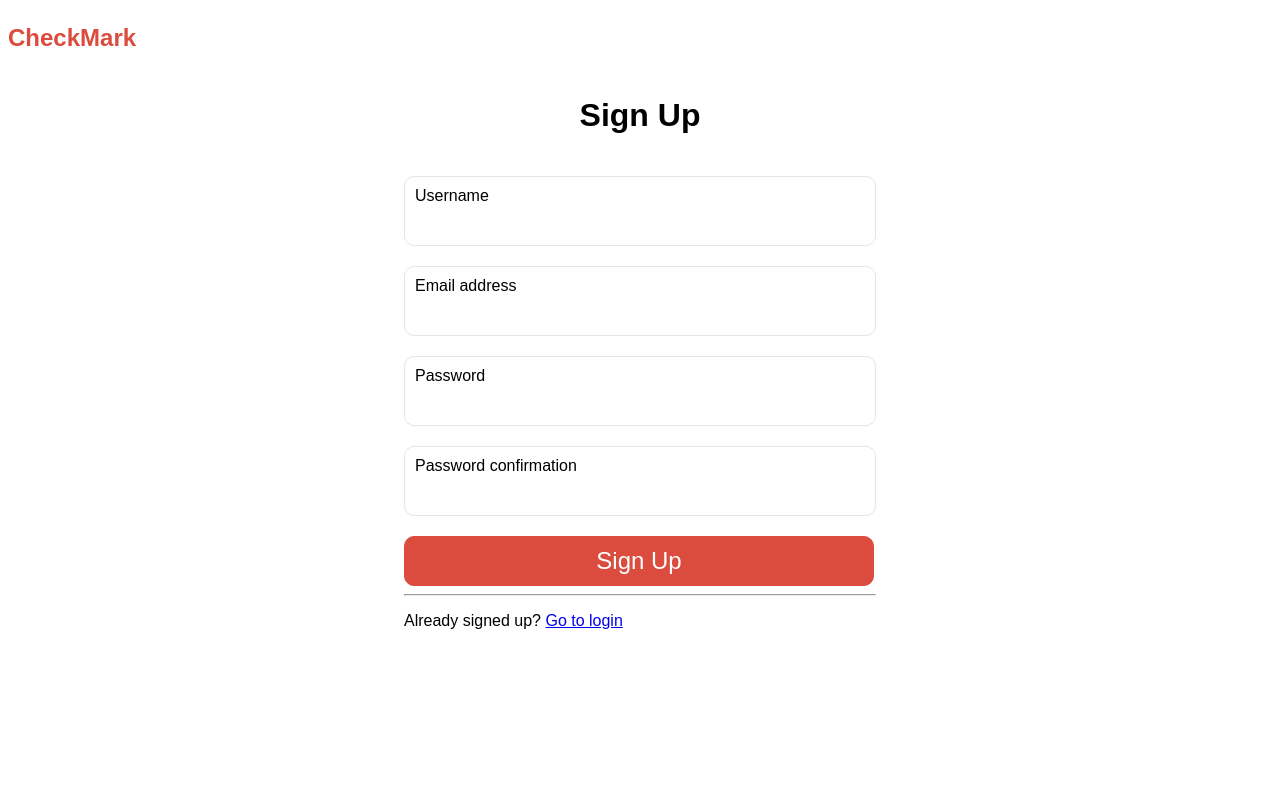
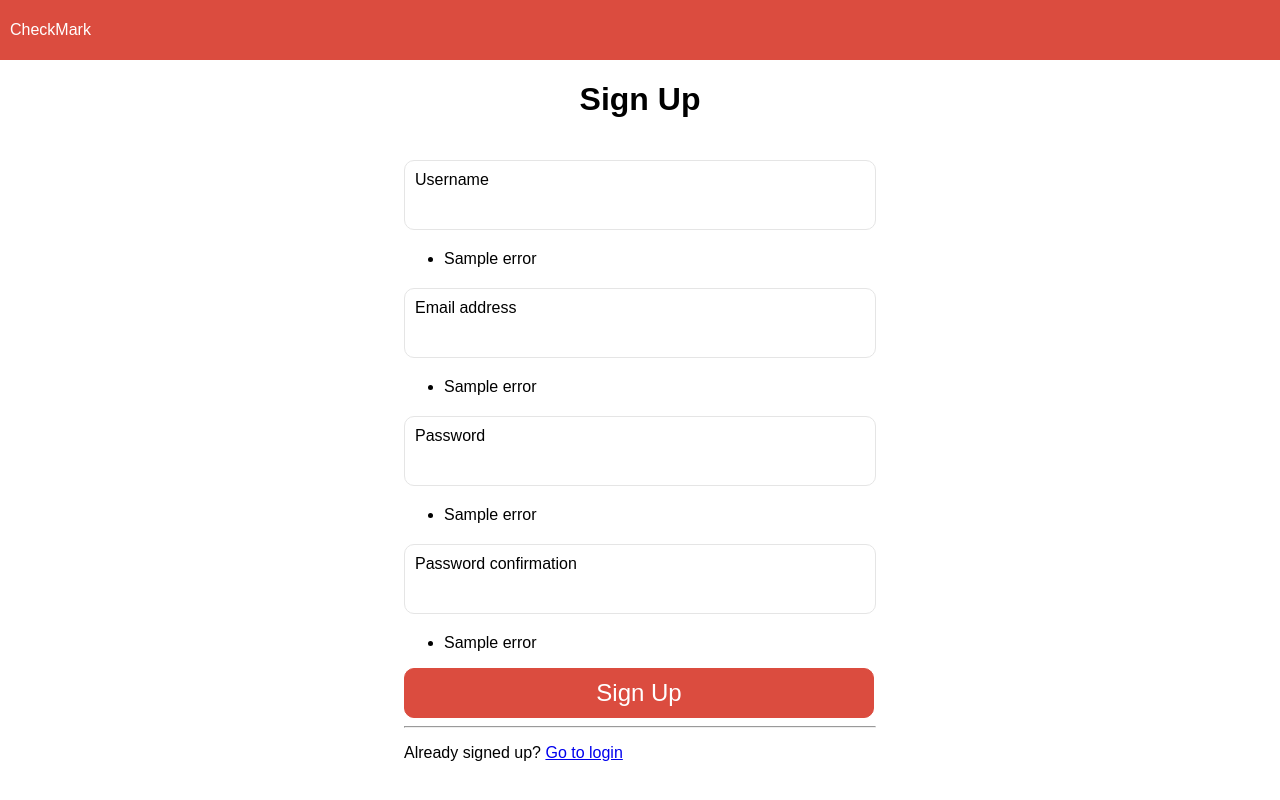
Before and after one commit to Zantron2000/ToDoList, a Django app: template ToDoList/core/templates/core/register.html in a window 1280 px wide. Run offline with Django 4.2, Linux system fonts and the light colour scheme; tables that the repository leaves empty hold one stand-in row (values such as "Sample post"); the template is opened without the code that fills it: values that come from a table or form of the project are taken from there, most other values are stand-ins (such as "Sample title", 1, 10 or a date in 2020).

Commit message:
Added form error messages for login and register

```diff
--- a/ToDoList/core/static/core/css/register.css
+++ b/ToDoList/core/static/core/css/register.css
@@ -1,11 +1,15 @@
 body {
     font-family: sans-serif;
+    margin: 0;
+    padding: 0;
 }
 
-.logo {
-    color:#db4c3f;
-    font-size: 24px;
-    font-weight: bold;
+.head {
+    background-color: #db4c3f;
+    color: white;
+    padding: 5px 10px;
+    display: flex;
+    justify-content: space-between;
 }
 
 .item label {
--- a/ToDoList/core/templates/core/register.html
+++ b/ToDoList/core/templates/core/register.html
@@ -9,7 +9,7 @@
         <title>Sign Up</title>
     </head>
     <body>
-        <div class="logo">
+        <div class="head">
             <p>CheckMark</p>
         </div>
 
@@ -28,6 +28,32 @@
                                 <label for="{{ field.name }}">{{ field.label }}</label>
                                 {{ field }}
                             </div>
+
+                            {% if email and field.name == 'email' %}
+                                <ul>
+                                    {% for error in email %}
+                                        <li>{{error}}</li>
+                                    {% endfor %}
+                                </ul>
+                            {% elif username and field.name == 'username' %}
+                                <ul>
+                                    {% for error in username %}
+                                        <li>{{error}}</li>
+                                    {% endfor %}
+                                </ul>
+                            {% elif password2 and field.name == 'password2' %}
+                                <ul>
+                                    {% for error in password2 %}
+                                        <li>{{error}}</li>
+                                    {% endfor %}
+                                </ul>
+                            {% elif password1 and field.name == 'password1' %}
+                                <ul>
+                                    {% for error in password1 %}
+                                        <li>{{error}}</li>
+                                    {% endfor %}
+                                </ul>
+                            {% endif %}
                         {% endfor %}
 
                         <input class="submit" type="submit" value="Sign Up">
```
Also changed, not shown: ToDoList/core/static/core/css/login.css (+9 -4 lines), ToDoList/core/templates/core/login.html (+16 -1 lines), ToDoList/core/utils.py (+13 -2 lines), ToDoList/core/views.py (+15 -4 lines), README.md.
